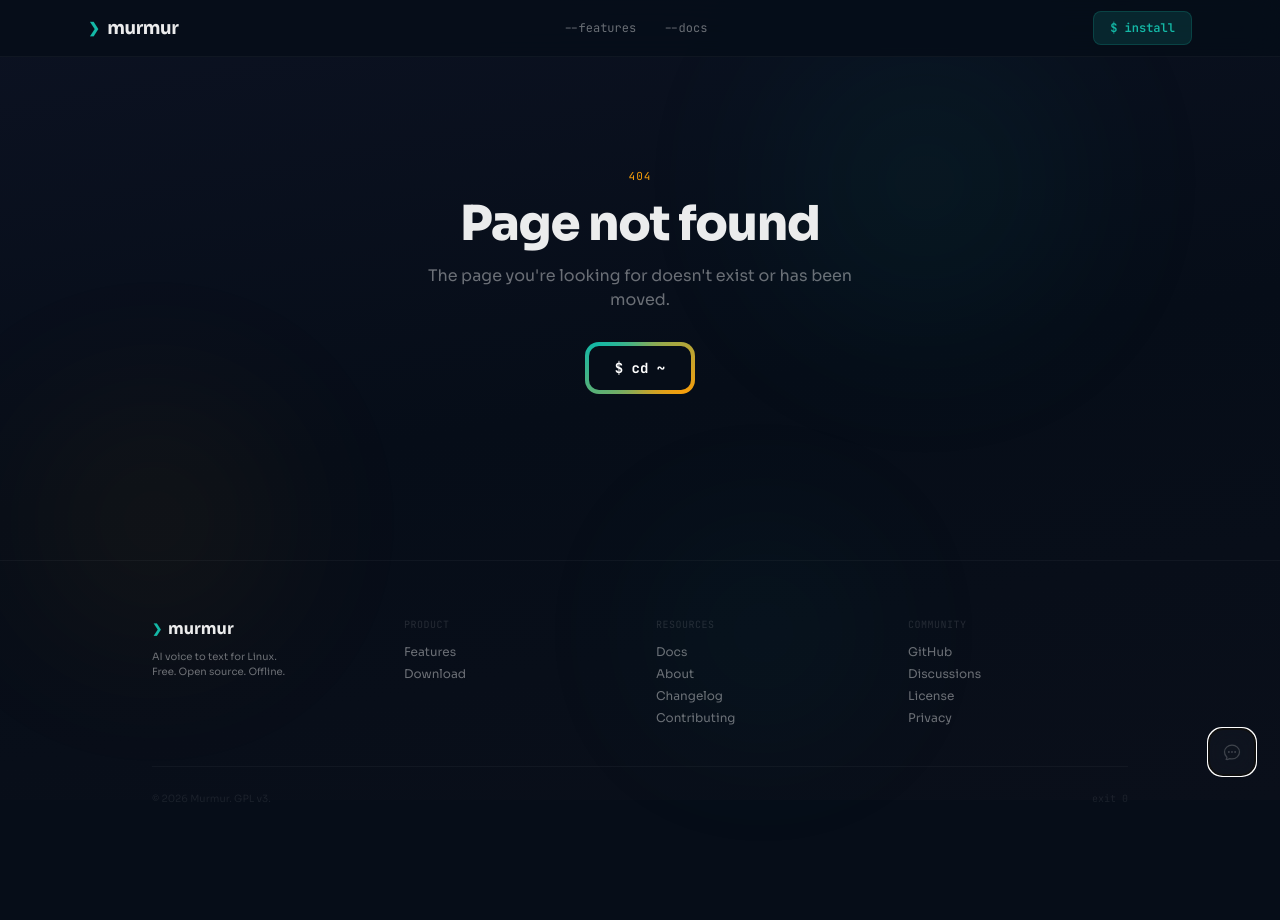
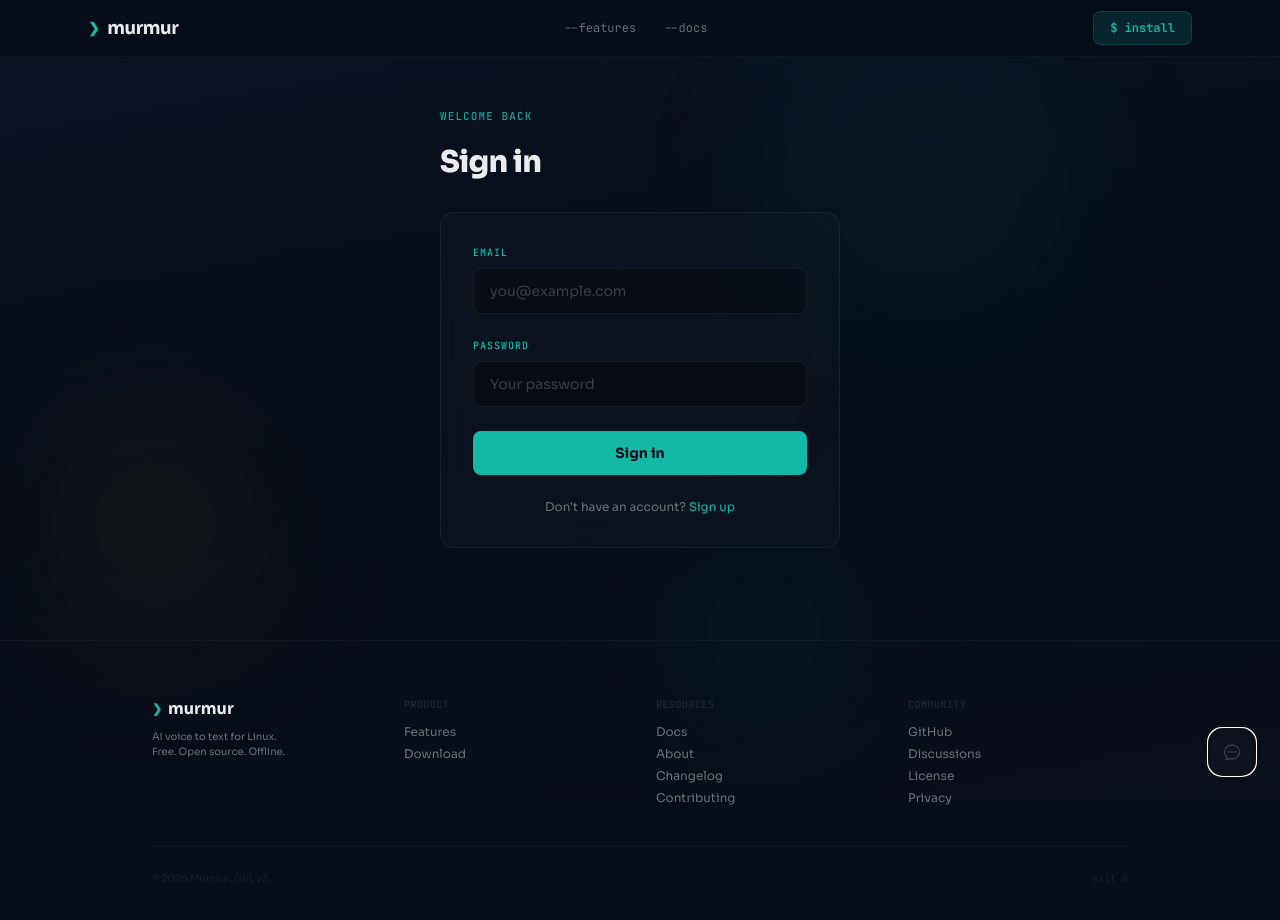
Before and after one commit to murmurlinux/murmur-web, a Next.js app: page /auth/login in a window 1280 px wide. Before the commit this address had no page. Shown: the top 920 px of the page. Before the commit the page ends 862 px from the top, so only its background shows below. Built offline with nearby package versions, Linux system fonts and the light colour scheme.

Commit message:
feat: add login page with email/password form

```diff
--- /dev/null
+++ b/src/app/auth/login/page.tsx
@@ -0,0 +1,117 @@
+"use client";
+
+import { useState, useEffect } from "react";
+import { useRouter, useSearchParams } from "next/navigation";
+import Link from "next/link";
+import { createClient } from "@/lib/supabase/client";
+
+export default function LoginPage() {
+  const router = useRouter();
+  const searchParams = useSearchParams();
+
+  const [email, setEmail] = useState("");
+  const [password, setPassword] = useState("");
+  const [error, setError] = useState<string | null>(null);
+  const [loading, setLoading] = useState(false);
+
+  useEffect(() => {
+    const urlError = searchParams.get("error");
+    if (urlError === "auth-code-error") {
+      setError("Authentication failed. Please try signing in again.");
+    }
+  }, [searchParams]);
+
+  async function handleSubmit(e: React.FormEvent) {
+    e.preventDefault();
+    setError(null);
+    setLoading(true);
+
+    const supabase = createClient();
+    const { error } = await supabase.auth.signInWithPassword({
+      email,
+      password,
+    });
+
+    if (error) {
+      setError(error.message);
+      setLoading(false);
+    } else {
+      router.push("/");
+      router.refresh();
+    }
+  }
+
+  return (
+    <div className="pt-24 pb-20 flex items-center justify-center min-h-[80vh]">
+      <div className="w-full max-w-md mx-auto px-6">
+        <p className="text-[11px] font-mono uppercase tracking-widest text-teal mb-5">
+          Welcome back
+        </p>
+        <h1 className="text-3xl font-extrabold text-glass-white tracking-tight mb-8">
+          Sign in
+        </h1>
+
+        <form onSubmit={handleSubmit} className="glass p-8 space-y-6">
+          {error && (
+            <div className="text-sm text-red-400 bg-red-400/10 border border-red-400/20 rounded-lg px-4 py-3">
+              {error}
+            </div>
+          )}
+
+          <div>
+            <label
+              htmlFor="email"
+              className="block text-[10px] font-mono uppercase tracking-widest text-teal-400 mb-2"
+            >
+              Email
+            </label>
+            <input
+              id="email"
+              type="email"
+              value={email}
+              onChange={(e) => setEmail(e.target.value)}
+              required
+              autoComplete="email"
+              className="w-full bg-black/30 border border-white/[0.06] rounded-lg px-4 py-3 text-sm text-glass-white placeholder:text-glass-text/50 focus:outline-none focus:border-teal/40 focus:ring-1 focus:ring-teal/20 transition"
+              placeholder="you@example.com"
+            />
+          </div>
+
+          <div>
+            <label
+              htmlFor="password"
+              className="block text-[10px] font-mono uppercase tracking-widest text-teal-400 mb-2"
+            >
+              Password
+            </label>
+            <input
+              id="password"
+              type="password"
+              value={password}
+              onChange={(e) => setPassword(e.target.value)}
+              required
+              autoComplete="current-password"
+              className="w-full bg-black/30 border border-white/[0.06] rounded-lg px-4 py-3 text-sm text-glass-white placeholder:text-glass-text/50 focus:outline-none focus:border-teal/40 focus:ring-1 focus:ring-teal/20 transition"
+              placeholder="Your password"
+            />
+          </div>
+
+          <button
+            type="submit"
+            disabled={loading}
+            className="w-full bg-teal hover:bg-teal-dim text-ocean-deep font-bold text-sm py-3 rounded-lg transition disabled:opacity-50 disabled:cursor-not-allowed"
+          >
+            {loading ? "Signing in..." : "Sign in"}
+          </button>
+
+          <p className="text-center text-xs text-glass-text">
+            Don&apos;t have an account?{" "}
+            <Link href="/auth/signup" className="text-teal hover:underline">
+              Sign up
+            </Link>
+          </p>
+        </form>
+      </div>
+    </div>
+  );
+}
```
